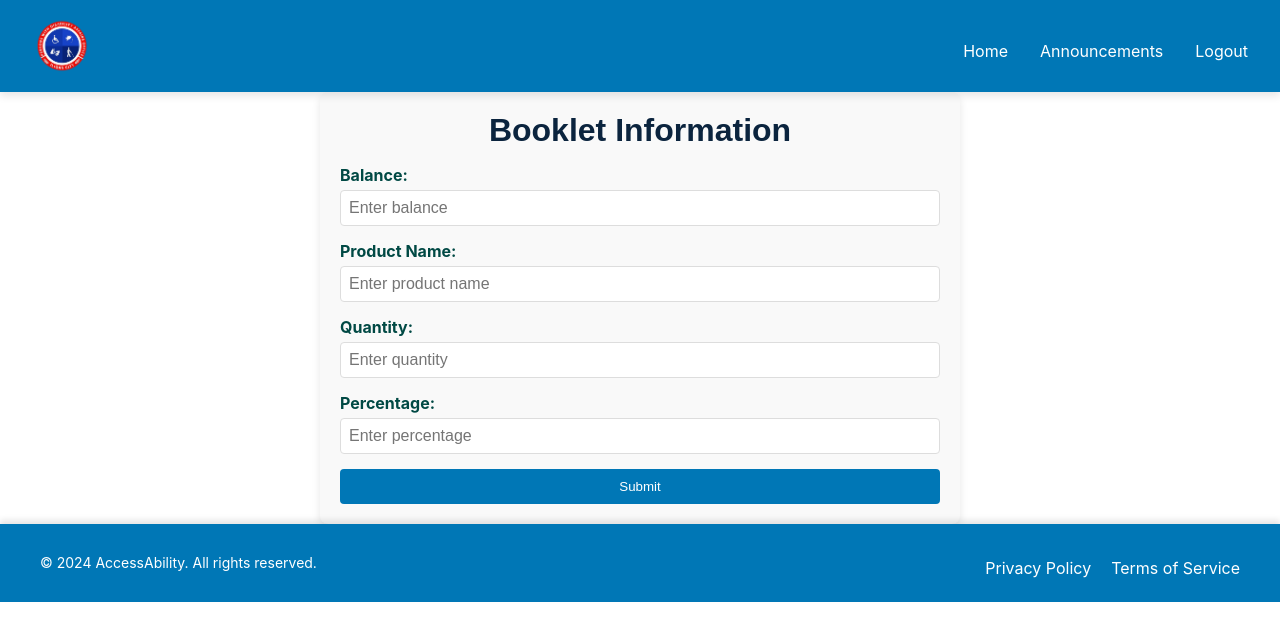
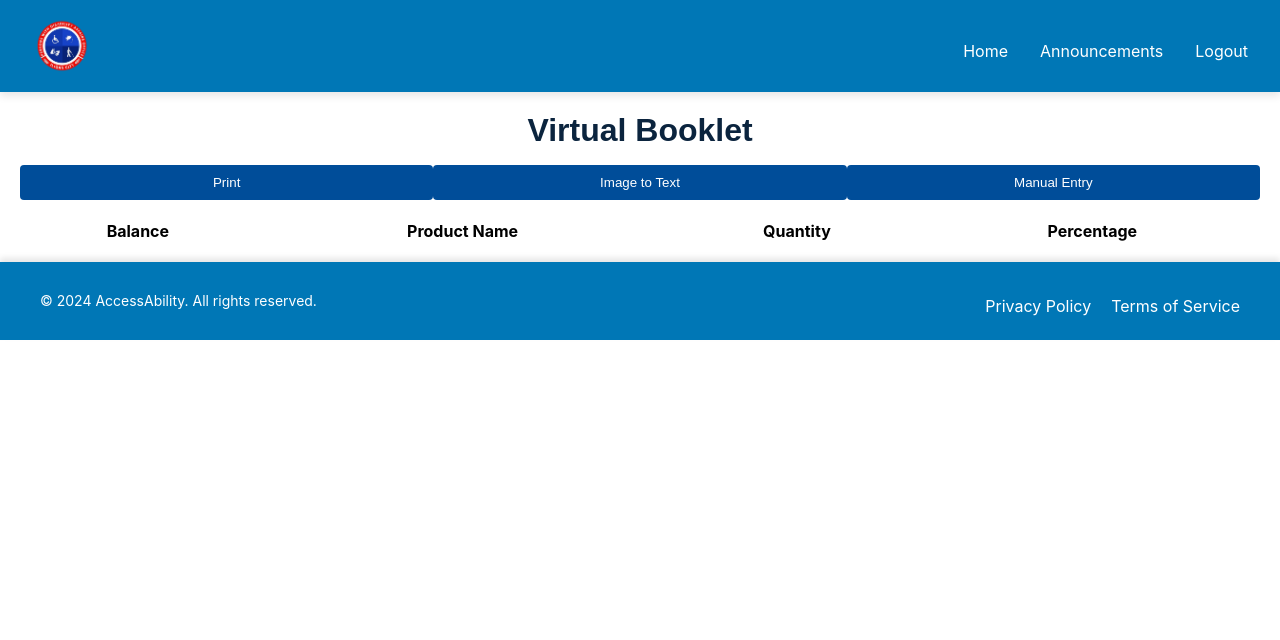
Before and after one commit to KentLouisArizo/AccessAbility, a React (Create React App) app: page /virtual-booklet in a window 1280 px wide. Shown: the top 640 px of the page. Built offline with nearby package versions, Linux system fonts and the light colour scheme.

Commit message:
30th day of october got stuck with some scenarios thats why only today I made some changes

```diff
--- a/package.json
+++ b/package.json
@@ -15,6 +15,7 @@
     "react-icons": "^5.3.0",
     "react-router-dom": "^6.26.1",
     "react-scripts": "5.0.1",
+    "tesseract.js": "^5.1.1",
     "uuid": "^10.0.0",
     "web-vitals": "^2.1.4"
   },
--- a/src/components/Booklet.jsx
+++ b/src/components/Booklet.jsx
@@ -1,91 +1,55 @@
 import React, { useState } from 'react';
-import styles from './styles/Booklet.module.css';
+import Tesseract from 'tesseract.js';
 
 const Booklet = () => {
-  const [balance, setBalance] = useState('');
-  const [productName, setProductName] = useState('');
-  const [quantity, setQuantity] = useState('');
-  const [percentage, setPercentage] = useState('');
-  const [entries, setEntries] = useState([]); // To store the inputs
+  const [entries, setEntries] = useState([]);
+  const [isOCRModalOpen, setOCRModalOpen] = useState(false);
+  const [isManualEntryModalOpen, setManualEntryModalOpen] = useState(false);
+  const [manualEntry, setManualEntry] = useState({ balance: '', productName: '', quantity: '', percentage: '' });
+  const [ocrText, setOcrText] = useState('');
 
-  const handleSubmit = (e) => {
-    e.preventDefault();
-
-    // Add the current input to the entries array
-    const newEntry = {
-      balance,
-      productName,
-      quantity,
-      percentage,
+  const handleAddEntry = () => {
+    setEntries([...entries, manualEntry]);
+    setManualEntry({ balance: '', productName: '', quantity: '', percentage: '' });
+    setManualEntryModalOpen(false);
   };
 
-    setEntries([...entries, newEntry]);
+  const handleOCR = async (event) => {
+    const file = event.target.files[0];
+    if (file) {
+      const { data: { text } } = await Tesseract.recognize(file, 'eng');
+      setOcrText(text);
 
-    // Reset the form fields after submission
-    setBalance('');
-    setProductName('');
-    setQuantity('');
-    setPercentage('');
+      // Extract relevant fields from the OCR text
+      const extractedEntry = {
+        balance: text.match(/Balance:\s*(\S+)/)?.[1] || '',
+        productName: text.match(/Product Name:\s*(\S+)/)?.[1] || '',
+        quantity: text.match(/Quantity:\s*(\S+)/)?.[1] || '',
+        percentage: text.match(/Percentage:\s*(\S+)/)?.[1] || '',
+      };
+
+      // Check if the extracted entry has all necessary fields before adding
+      if (extractedEntry.balance && extractedEntry.productName && extractedEntry.quantity && extractedEntry.percentage) {
+        setEntries([...entries, extractedEntry]);
+      } else {
+        alert("The OCR text did not contain all necessary information for a valid entry.");
+      }
+
+      setOCRModalOpen(false);
+    }
   };
 
   return (
-    <div className={styles.bookletContainer}>
-      <h2>Booklet Information</h2>
-      <form onSubmit={handleSubmit}>
-        <div className={styles.formGroup}>
-          <label htmlFor="balance">Balance:</label>
-          <input
-            type="number"
-            id="balance"
-            value={balance}
-            onChange={(e) => setBalance(e.target.value)}
-            placeholder="Enter balance"
-            required
-          />
+    <div style={{ padding: '20px' }}>
+      <h2>Virtual Booklet</h2>
+
+      <div style={{ display: 'flex', justifyContent: 'space-between', marginBottom: '20px' }}>
+        <button onClick={() => window.print()}>Print</button>
+        <button onClick={() => setOCRModalOpen(true)}>Image to Text</button>
+        <button onClick={() => setManualEntryModalOpen(true)}>Manual Entry</button>
       </div>
 
-        <div className={styles.formGroup}>
-          <label htmlFor="productName">Product Name:</label>
-          <input
-            type="text"
-            id="productName"
-            value={productName}
-            onChange={(e) => setProductName(e.target.value)}
-            placeholder="Enter product name"
-            required
-          />
-        </div>
-
-        <div className={styles.formGroup}>
-          <label htmlFor="quantity">Quantity:</label>
-          <input
-            type="number"
-            id="quantity"
-            value={quantity}
-            onChange={(e) => setQuantity(e.target.value)}
-            placeholder="Enter quantity"
-            required
-          />
-        </div>
-
-        <div className={styles.formGroup}>
-          <label htmlFor="percentage">Percentage:</label>
-          <input
-            type="number"
-            id="percentage"
-            value={percentage}
-            onChange={(e) => setPercentage(e.target.value)}
-            placeholder="Enter percentage"
-            required
-          />
-        </div>
-
-        <button type="submit" className={styles.submitButton}>Submit</button>
-      </form>
-
-      {/* Display the inputted data in a table */}
-      {entries.length > 0 && (
-        <table className={styles.table}>
+      <table style={{ width: '100%', borderCollapse: 'collapse' }}>
         <thead>
           <tr>
             <th>Balance</th>
@@ -100,11 +64,68 @@ const Booklet = () => {
               <td>{entry.balance}</td>
               <td>{entry.productName}</td>
               <td>{entry.quantity}</td>
-                <td>{entry.percentage}%</td>
+              <td>{entry.percentage}</td>
             </tr>
           ))}
         </tbody>
       </table>
+
+      {/* OCR Modal */}
+      {isOCRModalOpen && (
+        <div style={{
+          position: 'fixed', top: '0', left: '0', width: '100%', height: '100%',
+          backgroundColor: 'rgba(0, 0, 0, 0.5)', display: 'flex', justifyContent: 'center', alignItems: 'center'
+        }}>
+          <div style={{ backgroundColor: '#fff', padding: '20px', borderRadius: '5px', width: '300px' }}>
+            <h3>Image to Text</h3>
+            <input type="file" onChange={handleOCR} />
+            {ocrText && (
+              <div style={{ marginTop: '10px', padding: '10px', border: '1px solid #ccc', borderRadius: '5px', maxHeight: '100px', overflowY: 'auto' }}>
+                <strong>Extracted Text:</strong>
+                <p>{ocrText}</p>
+              </div>
+            )}
+            <button onClick={() => setOCRModalOpen(false)}>Close</button>
+          </div>
+        </div>
+      )}
+
+      {/* Manual Entry Modal */}
+      {isManualEntryModalOpen && (
+        <div style={{
+          position: 'fixed', top: '0', left: '0', width: '100%', height: '100%',
+          backgroundColor: 'rgba(0, 0, 0, 0.5)', display: 'flex', justifyContent: 'center', alignItems: 'center'
+        }}>
+          <div style={{ backgroundColor: '#fff', padding: '20px', borderRadius: '5px' }}>
+            <h3>Manual Entry</h3>
+            <input
+              type="text"
+              placeholder="Balance"
+              value={manualEntry.balance}
+              onChange={(e) => setManualEntry({ ...manualEntry, balance: e.target.value })}
+            />
+            <input
+              type="text"
+              placeholder="Product Name"
+              value={manualEntry.productName}
+              onChange={(e) => setManualEntry({ ...manualEntry, productName: e.target.value })}
+            />
+            <input
+              type="text"
+              placeholder="Quantity"
+              value={manualEntry.quantity}
+              onChange={(e) => setManualEntry({ ...manualEntry, quantity: e.target.value })}
+            />
+            <input
+              type="text"
+              placeholder="Percentage"
+              value={manualEntry.percentage}
+              onChange={(e) => setManualEntry({ ...manualEntry, percentage: e.target.value })}
+            />
+            <button onClick={handleAddEntry}>Add Entry</button>
+            <button onClick={() => setManualEntryModalOpen(false)}>Close</button>
+          </div>
+        </div>
       )}
     </div>
   );
--- a/src/components/styles/Booklet.module.css
+++ b/src/components/styles/Booklet.module.css
@@ -1,57 +1,58 @@
-.bookletContainer {
-    max-width: 600px;
-    margin: 0 auto;
+.booklet-container {
+  display: flex;
+  flex-direction: column;
+  align-items: center;
   padding: 20px;
-    background-color: #f9f9f9;
-    border-radius: 8px;
-    box-shadow: 0 4px 8px rgba(0, 0, 0, 0.1);
 }
 
-  .formGroup {
-    margin-bottom: 15px;
+.top-left {
+  position: absolute;
+  top: 20px;
+  left: 20px;
 }
 
-  label {
-    display: block;
-    margin-bottom: 5px;
-    font-weight: bold;
+.top-right {
+  position: absolute;
+  top: 20px;
+  right: 20px;
 }
 
-  input {
-    width: 100%;
-    padding: 8px;
-    border: 1px solid #ccc;
-    border-radius: 4px;
-    font-size: 16px;
+.center-table {
+  margin-top: 80px;
+  width: 80%;
 }
 
-  .submitButton {
-    background-color: #0077b6;
-    color: white;
-    padding: 10px 20px;
-    border: none;
-    border-radius: 4px;
-    cursor: pointer;
-  }
-
-  .table {
+.center-table table {
   width: 100%;
-    margin-top: 20px;
   border-collapse: collapse;
 }
 
-  .table th,
-  .table td {
-    border: 1px solid #ccc;
+.center-table th, .center-table td {
+  border: 1px solid #ddd;
   padding: 8px;
   text-align: left;
 }
 
-  .table th {
-    background-color: #0077b6;
-    color: white;
+.manual-entry {
+  margin-top: 20px;
+  display: flex;
+  gap: 10px;
+  flex-wrap: wrap;
 }
 
-  .table tbody tr:nth-child(even) {
-    background-color: #f2f2f2;
+.manual-entry input {
+  padding: 8px;
+  margin-right: 10px;
 }
+
+.manual-entry button {
+  padding: 10px 15px;
+  background-color: #007bff;
+  color: #fff;
+  border: none;
+  cursor: pointer;
+}
+
+.manual-entry button:hover {
+  background-color: #0056b3;
+}
```
Also changed, not shown: 1 other file (tests, documents, lock files or other folders). Lines whose indentation alone changed are shown as unchanged.
